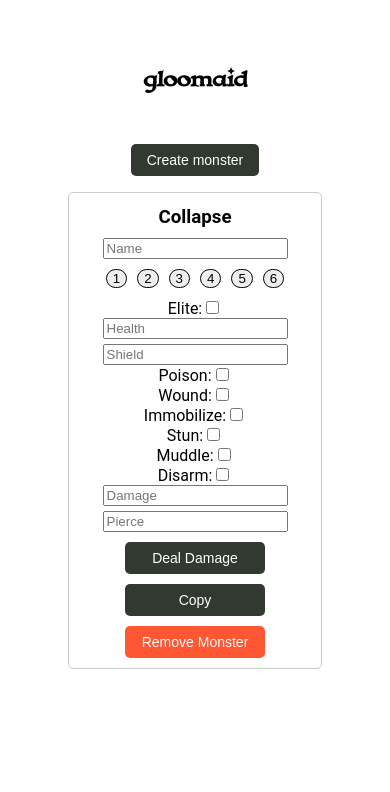
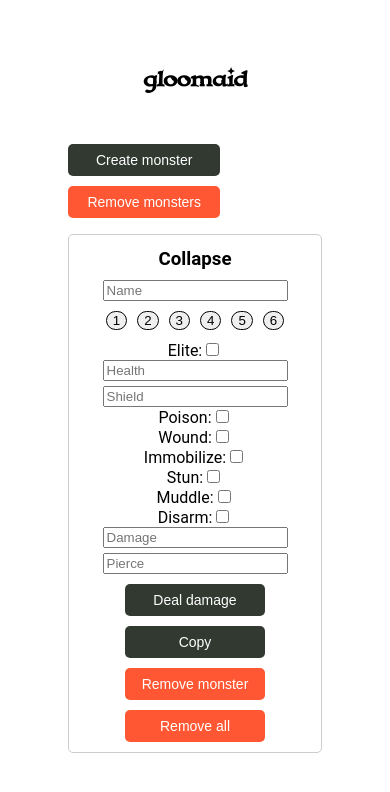
Before and after one commit to ViktorSjoblom/gloomaid, a Vue app: page / in a window 390 px wide. Both pictures are taken after a click on the button "Create monster". Shown: the top 792 px of the page. Built offline with nearby package versions, Linux system fonts and the light colour scheme.

Commit message:
Added remove all and remove copies.

```diff
--- a/src/components/MonsterCard.vue
+++ b/src/components/MonsterCard.vue
@@ -61,10 +61,14 @@
         <div class="action-row">
           <input v-model="pierceAmount" type="number" min="0" placeholder="Pierce" />
         </div>
-        <button class="button-style" @click="dealDamage">Deal Damage</button>
+        <button class="button-style" @click="dealDamage">Deal damage</button>
         <div style="display:flex;flex-direction:column;align-items:center;">
           <button class="button-style copy" @click="copyMonster">Copy</button>
-          <button class="button-style remove" @click="removeMonster">Remove Monster</button>
+          <div class="buttons">
+            <button style="margin-right:25px;" class="button-style remove" @click="removeMonster">Remove monster</button>
+            <button class="button-style remove" @click="removeAllCopies">Remove all</button>
+          </div>
+
         </div>
       </div>
     </div>
@@ -158,8 +162,12 @@ export default {
           }
         }
       }
-    }
-
+    },
+    removeAllCopies() {
+      this.copies = [];
+      this.activeMonster = this.monster;
+      this.$emit('remove', this.monster.id);
+    },
   },
 };
 </script>
@@ -264,21 +272,21 @@ export default {
 .tab {
   padding: 5px 10px;
   background-color: #ccc;
-  /* margin-right: 5px; */
   cursor: pointer;
   border-radius: 5%;
   flex: 1;
   white-space: nowrap;
-  /* Prevents the text from wrapping */
   overflow: hidden;
-  /* Hides the overflowed content */
   text-overflow: ellipsis;
-  /* Adds an ellipsis (...) when the content overflows */
   width: 100px;
 }
 
 .tab.active {
   background-color: #aaa;
+}
+
+.buttons {
+  display: flex;
 }
 
 @media only screen and (max-width: 600px) {
@@ -289,5 +297,14 @@ export default {
   .tab {
     width: 45px;
   }
+
+  .buttons {
+    /* flex-direction: column; */
+    display: block;
+  }
+
+  .buttons button {
+    margin-right: 0px !important;
+  }
 }
 </style>
--- a/src/components/MonsterTracker.vue
+++ b/src/components/MonsterTracker.vue
@@ -2,7 +2,10 @@
   <div class="app">
     <div class="monster-tracker">
       <div class="monster-list">
-         <button @click="createNewMonster" class="create-monster-button">Create monster</button>
+        <div class="button-container">
+          <button @click="createNewMonster" class="create-monster-button">Create monster</button>
+      <button class="create-monster-button remove" @click="removeAllMonsters">Remove monsters</button>
+    </div>
         <ul>
           <li v-for="monster in monsters" :key="monster.id">
             <MonsterCard
@@ -58,6 +61,9 @@ createNewMonster() {
     removeMonster(id) {
       this.monsters = this.monsters.filter((monster) => monster.id !== id);
       this.saveMonsters();
+    },
+    removeAllMonsters() {
+      this.monsters = [];
     },
     loadMonsters() {
       const savedMonsters = localStorage.getItem('monsters');
@@ -138,4 +144,22 @@ ul {
   padding: 0;
 }
 
+.remove {
+  background-color: rgb(255, 87, 51);
+}
+
+.button-container {
+  display: flex;
+  justify-content: space-between;
+}
+
+@media only screen and (max-width: 600px) {
+  .button-container {
+  display: flex;
+  flex-direction: column;
+  width: 60%;
+  /* justify-content: space-between; */
+}
+
+}
 </style>
```
